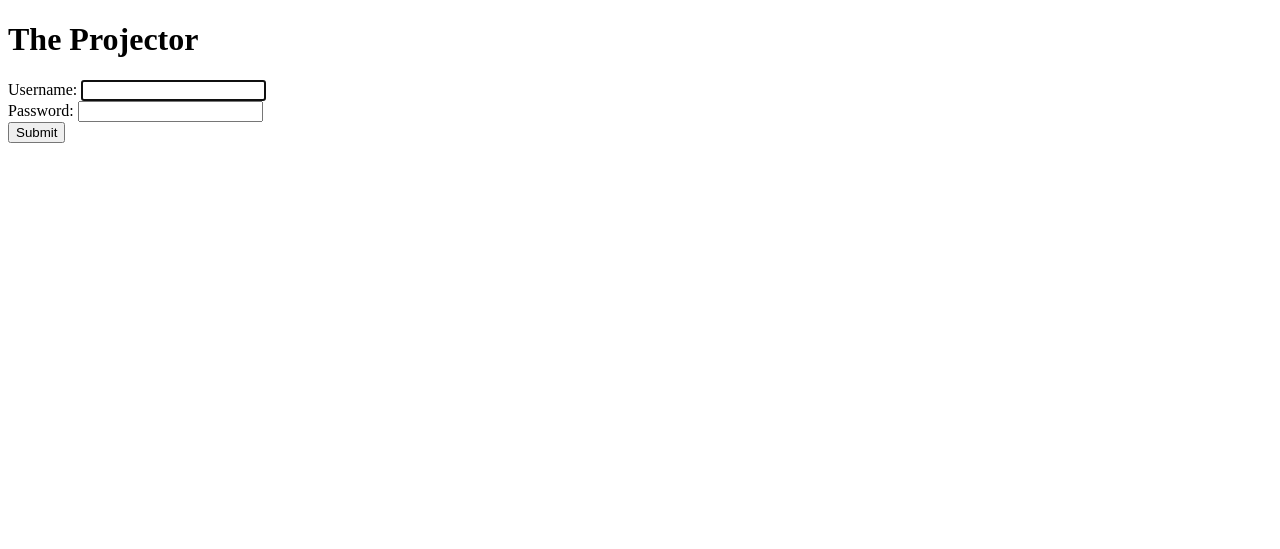
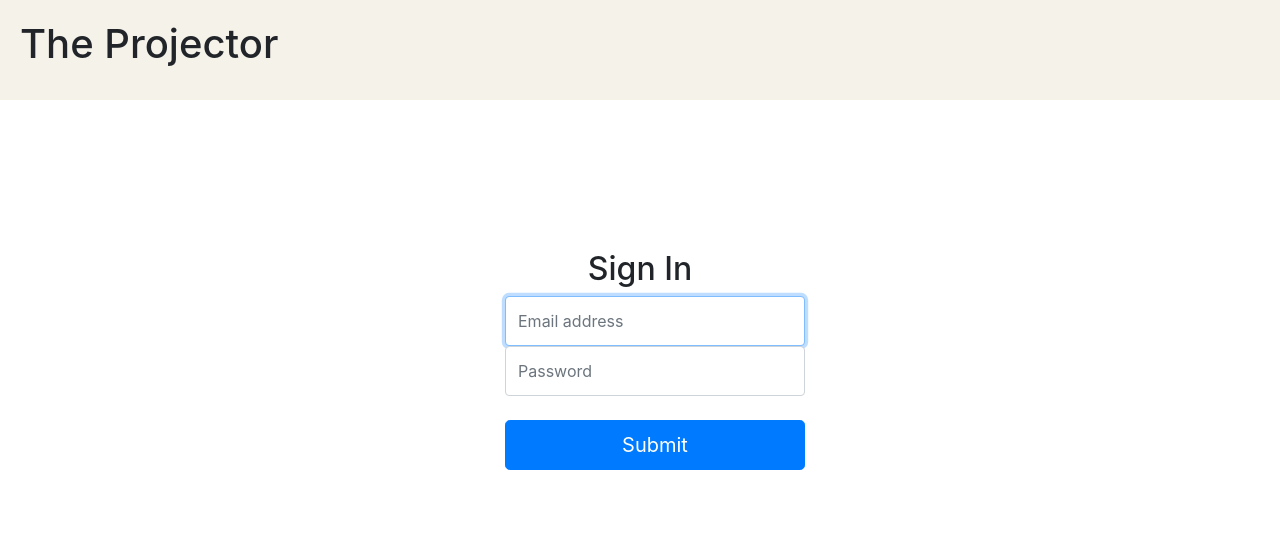
Before and after one commit to trishcaburian/the-projector, a Symfony app: template templates/pages/login.html.twig in a window 1280 px wide. Shown: the top 549 px of the page. Run offline with Twig, Linux system fonts and the light colour scheme; the template is opened without the code that fills it, so the values that code supplies are empty; some libraries are stand-ins or nearby versions.

Commit message:
login and projects page w/ bootstrap

```diff
--- a/templates/base.html.twig
+++ b/templates/base.html.twig
@@ -3,16 +3,21 @@
     <head>
         <meta charset="UTF-8">
         <title>{% block title %}Welcome!{% endblock %}</title>
+        <script src="/assets/js/jquery-3.5.1.min.js"></script>
+        <link rel="stylesheet" href="/assets/css/general.css">
+        <link rel="stylesheet" href="/assets/css/bootstrap.min.css">
         {% block stylesheets %}{% endblock %}
-        <script src="/assets/js/jquery-3.5.1.min.js"></script>
     </head>
     <body>
-        {% if app.request.cookies.has('user_first_name') %}
-            <p>
-                Welcome {{ app.request.cookies.get('user_first_name') }}! <a href="{{ path("app_logout") }}">Logout</a>
-            </p>
-        {% endif %}
-        <h1> The Projector </h1>
+        <div id="header_container">
+            <h1 id="app_name"> The Projector </h1>
+
+            {% if app.request.cookies.has('user_first_name') %}
+                <p id="user_greeting">
+                    Welcome {{ app.request.cookies.get('user_first_name') }}! <a href="{{ path("app_logout") }}">Logout</a>
+                </p>
+            {% endif %}
+        </div>
 
         <h2>{% block page_header %}{% endblock %}</h2>
 
--- a/templates/pages/login.html.twig
+++ b/templates/pages/login.html.twig
@@ -1,5 +1,9 @@
 {% extends "base.html.twig" %}
 {% block title %}Login{% endblock %}
+
+{% block stylesheets %}
+    <link rel="stylesheet" href="/assets/css/login.css">
+{% endblock %}
 
 {% block body %}
     {% if messages is defined %}
@@ -10,16 +14,17 @@
         </ul>
     {% endif %}
 
-    <form method="post">
+<div class="container login_box text-center">
+    <h2>Sign In</h2>
+    <form method="post" class="form-signin">
         <input type="hidden" name="_csrf_token"
            value="{{ csrf_token('authenticate') }}"
         >
-        <div>
-            Username: <input type="text" name="username" required autofocus>
-        </div>
-        <div>
-            Password: <input type="password" name="password">
-        </div>
-        <button type="submit">Submit</button>
+
+        <input type="text" class="form-control input_size" name="username" placeholder="Email address" required autofocus>
+        <input type="password" class="form-control input_size" name="password" placeholder="Password" required>
+        <br>
+        <button type="submit" class="btn btn-lg btn-primary btn-block input_size">Submit</button>
     </form>
+</div>
 {% endblock %}
```
Also changed, not shown: templates/projects/home.html.twig (+7 -2 lines), public/assets/css/general.css (added), public/assets/css/login.css (added).
